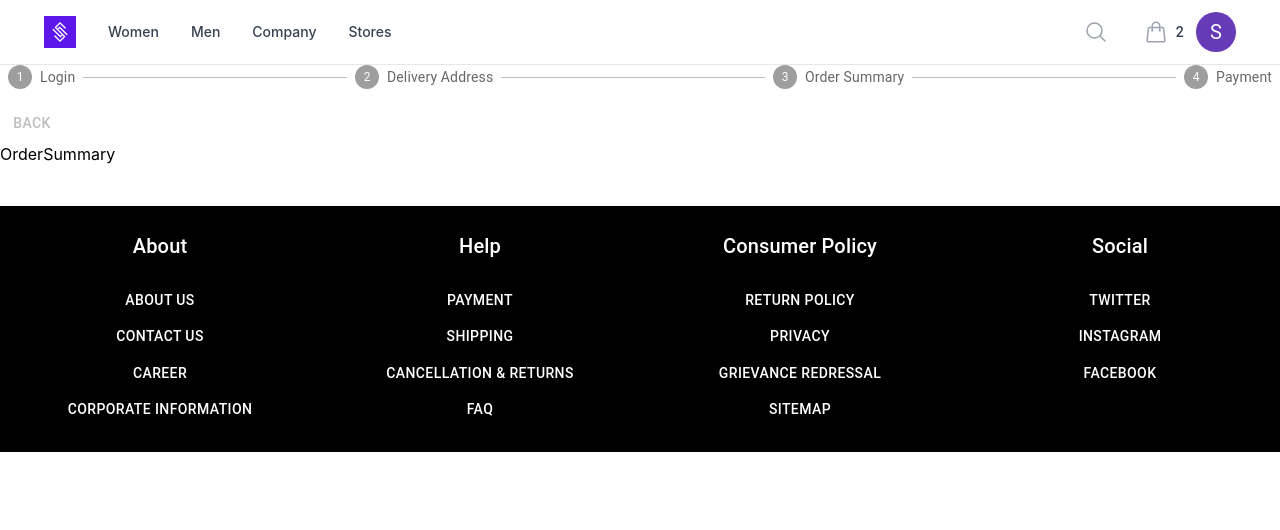
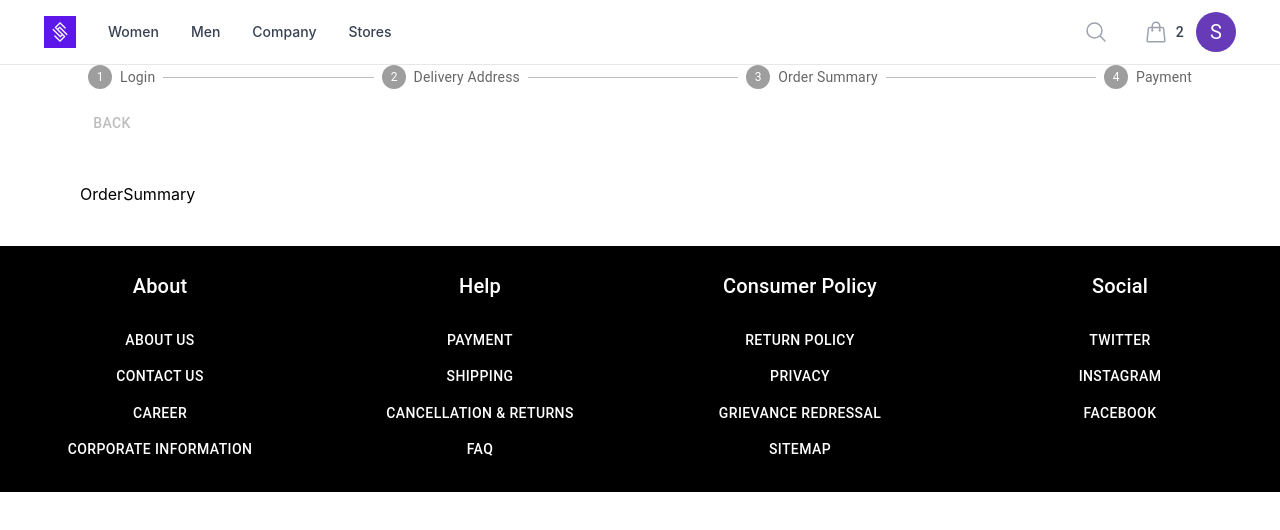
Before and after one commit to sourrabhh/EcommerceApp, a React (Create React App) app: page / in a window 1280 px wide. Shown: the top 530 px of the page. Built offline with nearby package versions, Linux system fonts and the light colour scheme.

Commit message:
padding added

```diff
--- a/src/Customer/Components/Checkout/Checkout.jsx
+++ b/src/Customer/Components/Checkout/Checkout.jsx
@@ -29,7 +29,7 @@ export default function Checkout() {
 
   return (
 
-    <div>
+    <div className='px-10 lg:px-20'>
         <Box sx={{ width: '100%' }}>
             <Stepper activeStep={step}>
                 {steps.map((label, index) => {
@@ -71,7 +71,7 @@ export default function Checkout() {
         )}
         </Box>
 
-        <div>
+        <div className='mt-10'>
             {step == 2 ? <DeliveryAddressForm /> : <OrderSummary /> }
 
         </div>
```
